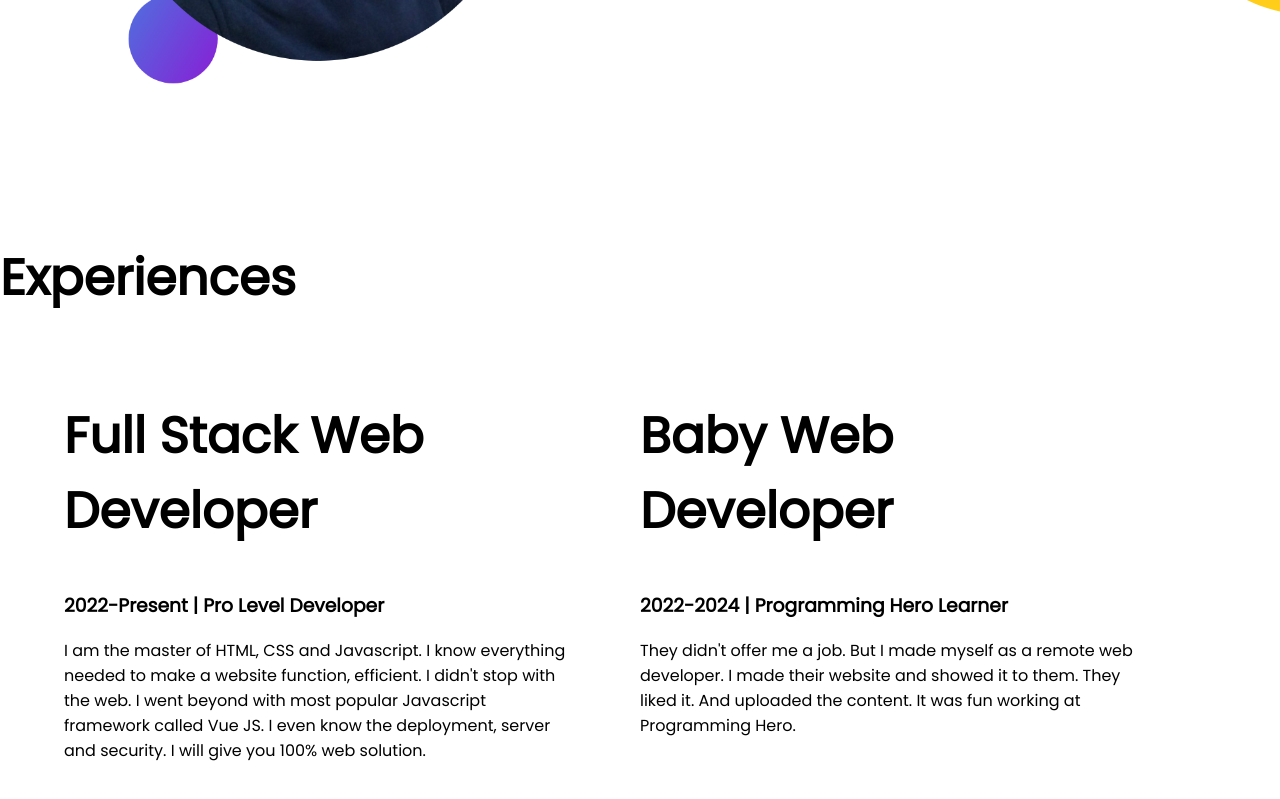
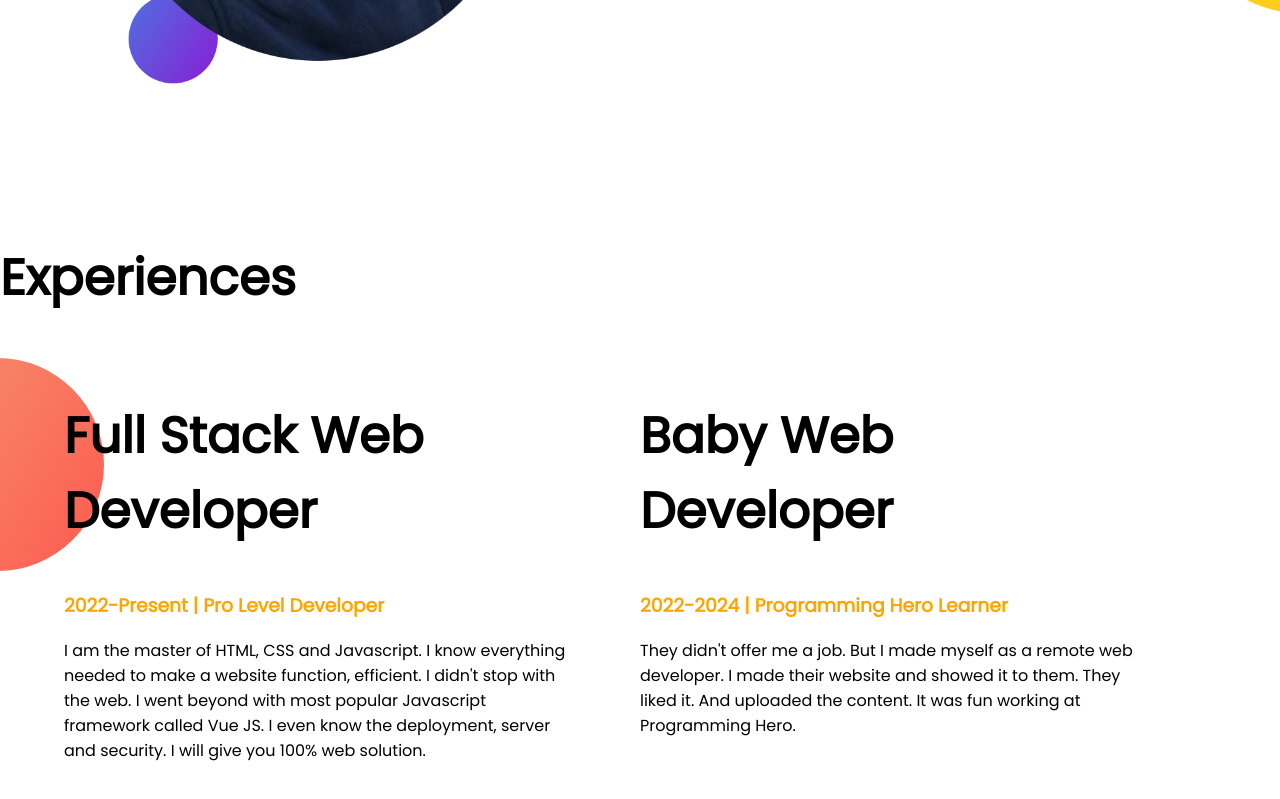
Before and after one commit to TitasKanti/developer-portfolio, a plain HTML site: page index.html in a window 1280 px wide. Shown: the part 973-1772 px from the top of the page. Drawn offline with Linux system fonts and the light colour scheme.

Commit message:
exp-mid-upgrade

```diff
--- a/index.html
+++ b/index.html
@@ -48,10 +48,10 @@
     <section class="experience-area">
         <h1>Experiences</h1>
 
-        <div class="flexible-container">
+        <div class="flexible-container exp-banner">
             <div class="half-width">
                 <h1>Full Stack Web Developer</h1>
-                <h3>2022-Present | Pro Level Developer</h3>
+                <h3 class="clrorange">2022-Present | Pro Level Developer</h3>
                 <p>
                     I am the master of HTML, CSS and Javascript. I know everything needed to make a website function, efficient. I didn't stop with the web. I went beyond with most popular Javascript framework called Vue JS. I even know the deployment, server and security. I will give you 100% web solution.
                 </p>
@@ -59,7 +59,7 @@
 
             <div class="half-width">
                 <h1>Baby Web Developer</h1>
-                <h3>2022-2024 | Programming Hero Learner</h3>
+                <h3 class="clrorange">2022-2024 | Programming Hero Learner</h3>
                 <p>
                     They didn't offer me a job. But I made myself as a remote web developer. I made their website and showed it to them. They liked it. And uploaded the content. It was fun working at Programming Hero.
                 </p>
--- a/style.css
+++ b/style.css
@@ -36,3 +36,7 @@ h1{
     background-repeat: no-repeat;
     background-position: right;
 }
+.exp-banner{
+    background-image: url(images/exp-bg.png);
+    background-repeat: no-repeat;
+}
```
